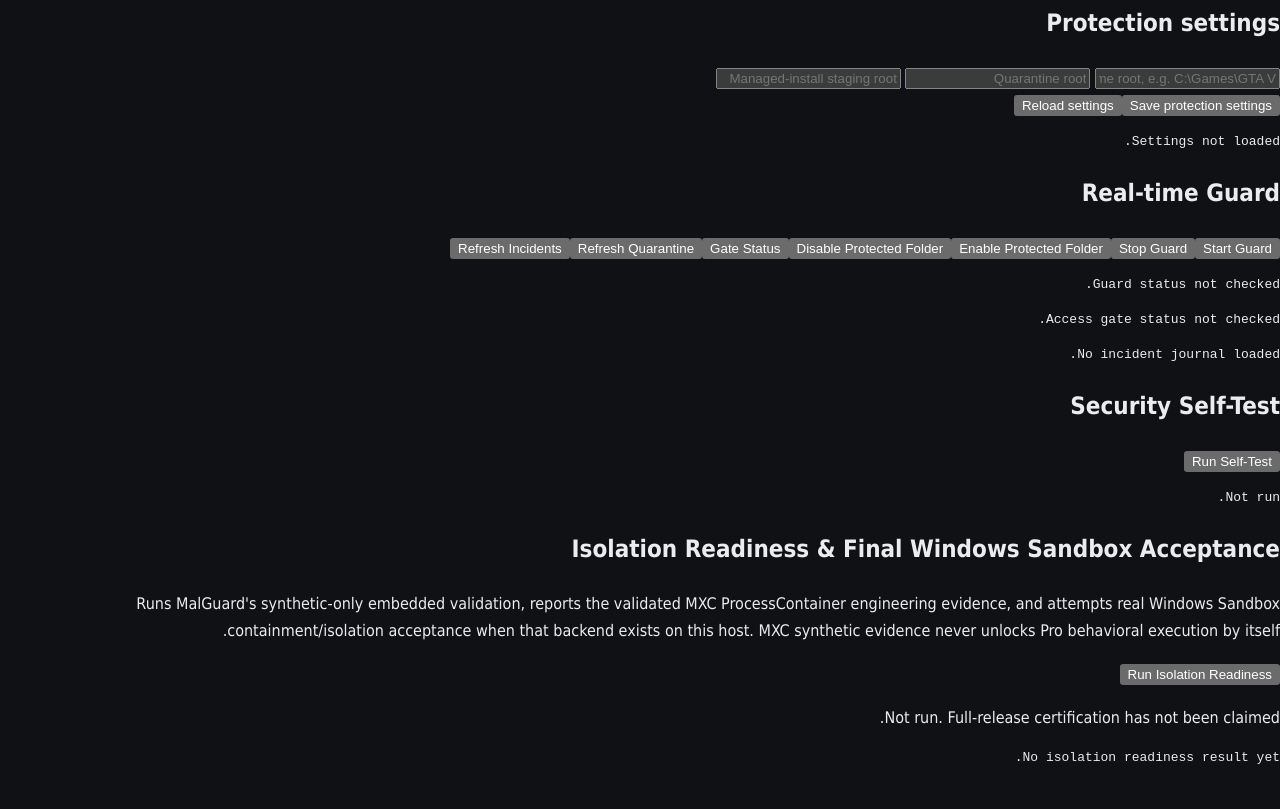
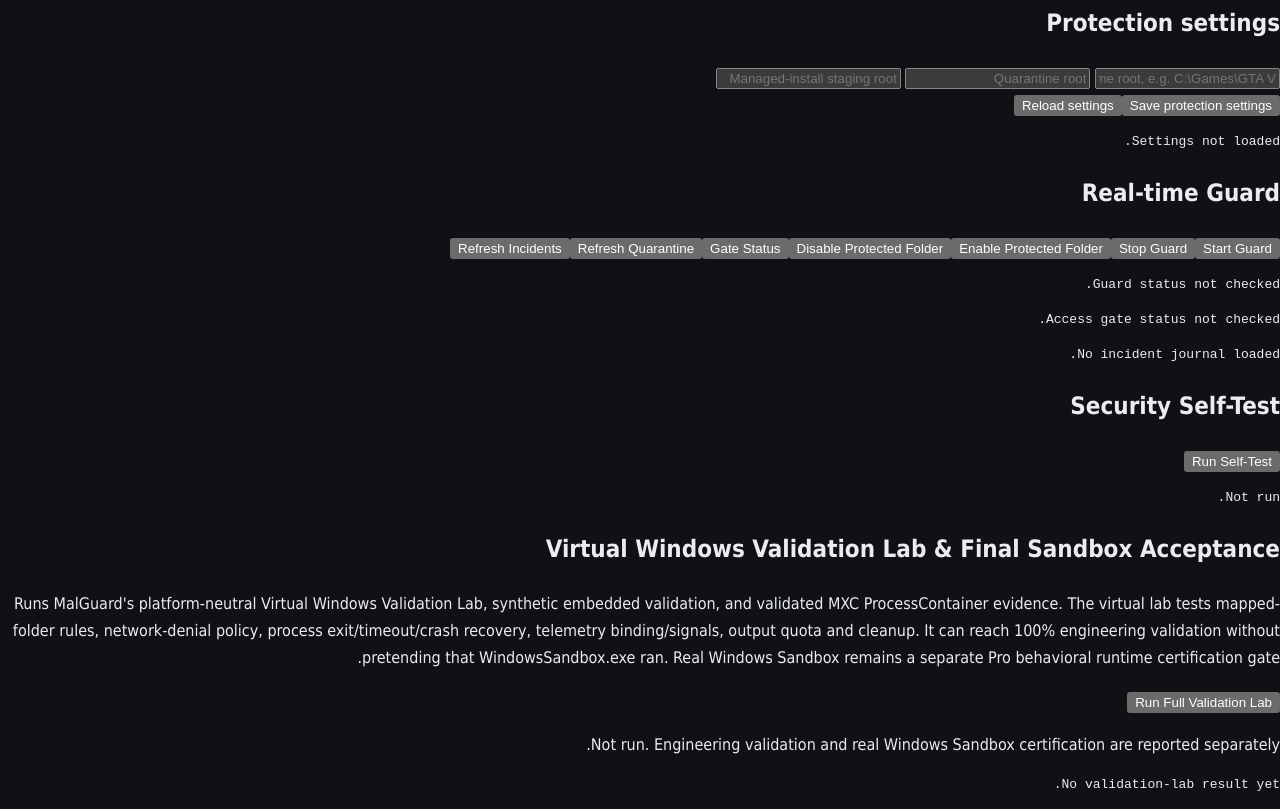
Before and after one commit to MalGuard/malguard-core, a website: page desktop-app/public/index.html in a window 1280 px wide. Shown: the part 545-1354 px from the top of the page. Before the commit the page ends 1327 px from the top, so only its background shows below. Drawn offline with Linux system fonts and the light colour scheme.

Commit message:
ui: expose virtual Windows validation lab

```diff
--- a/desktop-app/public/index.html
+++ b/desktop-app/public/index.html
@@ -70,11 +70,11 @@
       <button id="selfTest">Run Self-Test</button>
       <pre id="selfOut">Not run.</pre>
 
-      <h2>Isolation Readiness & Final Windows Sandbox Acceptance</h2>
-      <p class="muted">Runs MalGuard's synthetic-only embedded validation, reports the validated MXC ProcessContainer engineering evidence, and attempts real Windows Sandbox containment/isolation acceptance when that backend exists on this host. MXC synthetic evidence never unlocks Pro behavioral execution by itself.</p>
-      <button id="finalSandboxTest">Run Isolation Readiness</button>
-      <p id="finalSandboxSummary" class="warning">Not run. Full-release certification has not been claimed.</p>
-      <pre id="finalSandboxOut">No isolation readiness result yet.</pre>
+      <h2>Virtual Windows Validation Lab & Final Sandbox Acceptance</h2>
+      <p class="muted">Runs MalGuard's platform-neutral Virtual Windows Validation Lab, synthetic embedded validation, and validated MXC ProcessContainer evidence. The virtual lab tests mapped-folder rules, network-denial policy, process exit/timeout/crash recovery, telemetry binding/signals, output quota and cleanup. It can reach 100% engineering validation without pretending that WindowsSandbox.exe ran. Real Windows Sandbox remains a separate Pro behavioral runtime certification gate.</p>
+      <button id="finalSandboxTest">Run Full Validation Lab</button>
+      <p id="finalSandboxSummary" class="warning">Not run. Engineering validation and real Windows Sandbox certification are reported separately.</p>
+      <pre id="finalSandboxOut">No validation-lab result yet.</pre>
     </section>
   </main>
   <script src="/app.js"></script>
```
